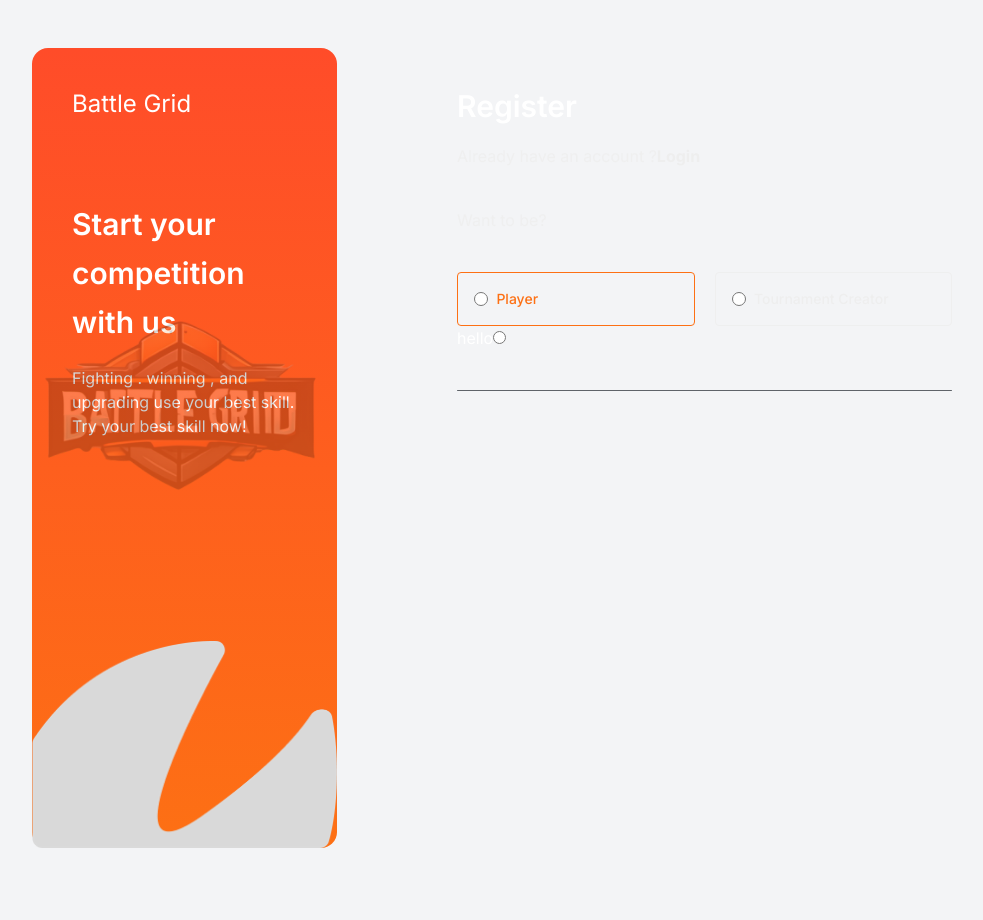
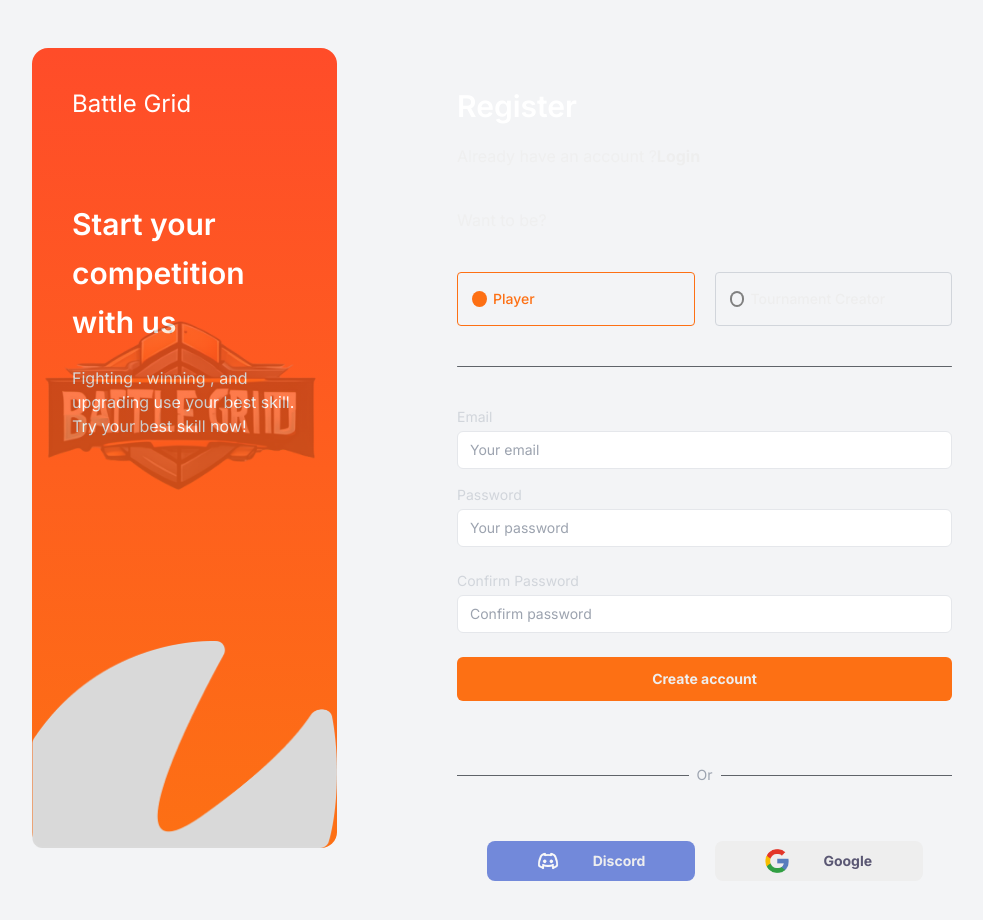
Before and after one commit to Marst313/BattleGrid, a Next.js app in the folder my-app/: page /register in a window 1280 px wide. Shown: the top 920 px of the page, without its empty margins (128-1111 px from the left). Before the commit the page ends 896 px from the top, so only its background shows below. Built offline with nearby package versions, Linux system fonts and the light colour scheme.

Commit message:
finish created layout register

```diff
--- /dev/null
+++ b/my-app/src/app/register/components/CheckedRole.jsx
@@ -0,0 +1,74 @@
+"use client";
+
+import React, { useState } from "react";
+import "@/style/index.css";
+const CheckedRole = () => {
+  const [isActivePlayer, setIsActivePlayer] = useState(true); // Mengatur default ke Player
+  const [isActiveCreator, setIsActiveCreator] = useState(false);
+
+  const handlePlayerClick = () => {
+    setIsActivePlayer(true); // Menetapkan Player sebagai yang aktif
+    setIsActiveCreator(false); // Reset status Tournament Creator
+  };
+
+  const handleCreatorClick = () => {
+    setIsActiveCreator(true); // Menetapkan Tournament Creator sebagai yang aktif
+    setIsActivePlayer(false); // Reset status Player
+  };
+
+  return (
+    <>
+      <div
+        className={`flex items-center ps-4 border rounded w-full ${
+          isActivePlayer ? "border-oren" : "border-gray-300"
+        }`}
+      >
+        <input
+          id="role-1"
+          type="radio"
+          name="bordered-radio"
+          className={`w-4 h-4 radio-custom ${
+            isActivePlayer ? "radio-active" : ""
+          }`}
+          onClick={handlePlayerClick}
+          checked={isActivePlayer}
+        />
+        <label
+          htmlFor="role-1"
+          className={`w-full py-4 ms-2 text-sm font-medium ${
+            isActivePlayer ? "text-oren" : "text-gray-300"
+          }`}
+        >
+          Player
+        </label>
+      </div>
+
+      <div
+        className={`flex items-center ps-4 border rounded w-full ${
+          isActiveCreator ? "border-oren" : "border-gray-300"
+        }`}
+      >
+        <input
+          id="role-2"
+          type="radio"
+          name="bordered-radio"
+          className={`w-4 h-4 radio-custom ${
+            isActiveCreator ? "radio-active" : ""
+          }`}
+          onClick={handleCreatorClick}
+          checked={isActiveCreator}
+        />
+        <label
+          htmlFor="role-2"
+          className={`w-full py-4 ms-2 text-sm font-medium ${
+            isActiveCreator ? "text-oren" : "text-white"
+          }`}
+        >
+          Tournament Creator
+        </label>
+      </div>
+    </>
+  );
+};
+
+export default CheckedRole;
--- a/my-app/src/app/register/components/FormRegister.jsx
+++ b/my-app/src/app/register/components/FormRegister.jsx
@@ -1,7 +1,13 @@
-'use client';
+"use client";
 
-import React, { useState } from 'react';
+import React, { useState } from "react";
+import Link from "next/link";
+import icon_discord from "@/asset/image/login.image/mingcute_discord-line.png";
+import icon_google from "@/asset/image/login.image/devicon_google.png";
+import icon_login from "@/asset/image/login.image/img.Logo.png";
 
+import Image from "next/image";
+import CheckedRole from "./CheckedRole";
 const FormRegister = () => {
   const [checked, setChecked] = useState(true);
 
@@ -9,29 +15,90 @@ const FormRegister = () => {
     <>
       <div className="flex w-full mt-10 gap-5">
         {/* Player */}
-        <div className="flex items-center ps-4 border border-oren rounded  w-full">
-          <input id="role-1" type="radio" name="bordered-radio" className="w-4 h-4 text-oren  focus:ring-oren2 " />
+        <CheckedRole />
 
-          <label htmlFor="role-1" className="w-full py-4 ms-2 text-sm font-medium text-oren">
-            Player
+
+        {/* Creator */}
+
+      </div>
+      <hr className="w-full h-[1px] mx-auto my-4 bg-abu border-0 rounded md:my-10 " />
+      <form>
+        <div className="mb-4">
+          <label
+            htmlFor="email"
+            className="block mb-1 font-normal text-sm text-gray-300"
+          >
+            Email
           </label>
+          <input
+            type="email"
+            id="email"
+            className="w-full border rounded-md px-3 py-2 text-gray-500 text-sm focus:outline-oren"
+            placeholder="Your email"
+            required
+          />
+        </div>
+        <div className="mb-6 ">
+          <label
+            htmlFor="password"
+            className="block mb-1 font-normal text-sm text-gray-300"
+          >
+            Password
+          </label>
+          <input
+            type="password"
+            id="password"
+            className="w-full border rounded-md px-3 py-2 text-gray-500 text-sm focus:outline-oren"
+            placeholder="Your password"
+            required
+          />
         </div>
 
-        {/* Creator */}
-        <div className="flex items-center ps-4 border border-white/80 rounded  w-full">
-          <input id="role-2" type="radio" name="bordered-radio" className="w-4 h-4 text-oren  border-gray-300 focus:ring-oren2 focus:border-red-300" />
-          <label htmlFor="role-2" className="w-full py-4 ms-2 text-sm font-medium text-white">
-            Tournament Creator
+        <div className="mb-6 ">
+          <label
+            htmlFor="confirmPassword"
+            className="block mb-1 font-normal text-sm text-gray-300"
+          >
+            Confirm Password
           </label>
+          <input
+            type="password"
+            id="ConfirmPassword"
+            className="w-full border rounded-md px-3 py-2 text-gray-500 text-sm focus:outline-oren"
+            placeholder="Confirm password"
+            required
+          />
+        </div>
+
+        <button
+          type="submit"
+          className="bg-oren text-white w-full font-bold text-sm px-4 py-3 rounded-md"
+        >
+          Create account
+        </button>
+      </form>
+
+      <div className="py-12">
+        <div className="mt-4 text-sm flex items-center ">
+          <div className="flex-grow border-t border-abu mr-2"></div>
+          <p className="text-center text-gray-400">Or</p>
+          <div className="flex-grow border-t border-abu ml-2"></div>
         </div>
       </div>
-
-      <div>
-        hello
-        <input type="radio" />
+      <div className="flex justify-center mt-2 gap-3">
+        <button className="bg-discord text-white text-sm px-4 py-2 rounded-lg mr-2 w-52 font-bold">
+          <div className="flex items-center justify-evenly">
+            <Image src={icon_discord} className="h-6 w-6" />
+            <p>Discord</p>
+          </div>
+        </button>
+        <button className="bg-white text-hitam px-4  text-sm py-2 rounded-lg  w-52 font-bold">
+          <div className="flex items-center justify-evenly">
+            <Image src={icon_google} className="h-6 w-6" />
+            <p>Google</p>
+          </div>
+        </button>
       </div>
-
-      <hr className="w-full h-[1px] mx-auto my-4 bg-abu border-0 rounded md:my-10 " />
     </>
   );
 };
--- /dev/null
+++ b/my-app/src/style/index.css
@@ -0,0 +1,21 @@
+.radio-custom {
+    appearance: none;
+    width: 12px;
+    height: 12px;
+    border-radius: 50%;
+    outline: none;
+    box-shadow: 0 0 0 2px gray;
+    display: inline-block;
+    vertical-align: middle;
+    cursor: pointer;
+   }
+
+   .radio-custom:checked {
+    background-color: #FD7014;
+    box-shadow: 0 0 0 2px #FD7014;
+   }
+
+   .radio-active {
+    background-color: #FD7014;
+    box-shadow: 0 0 0 2px #FD7014;
+   }
```
